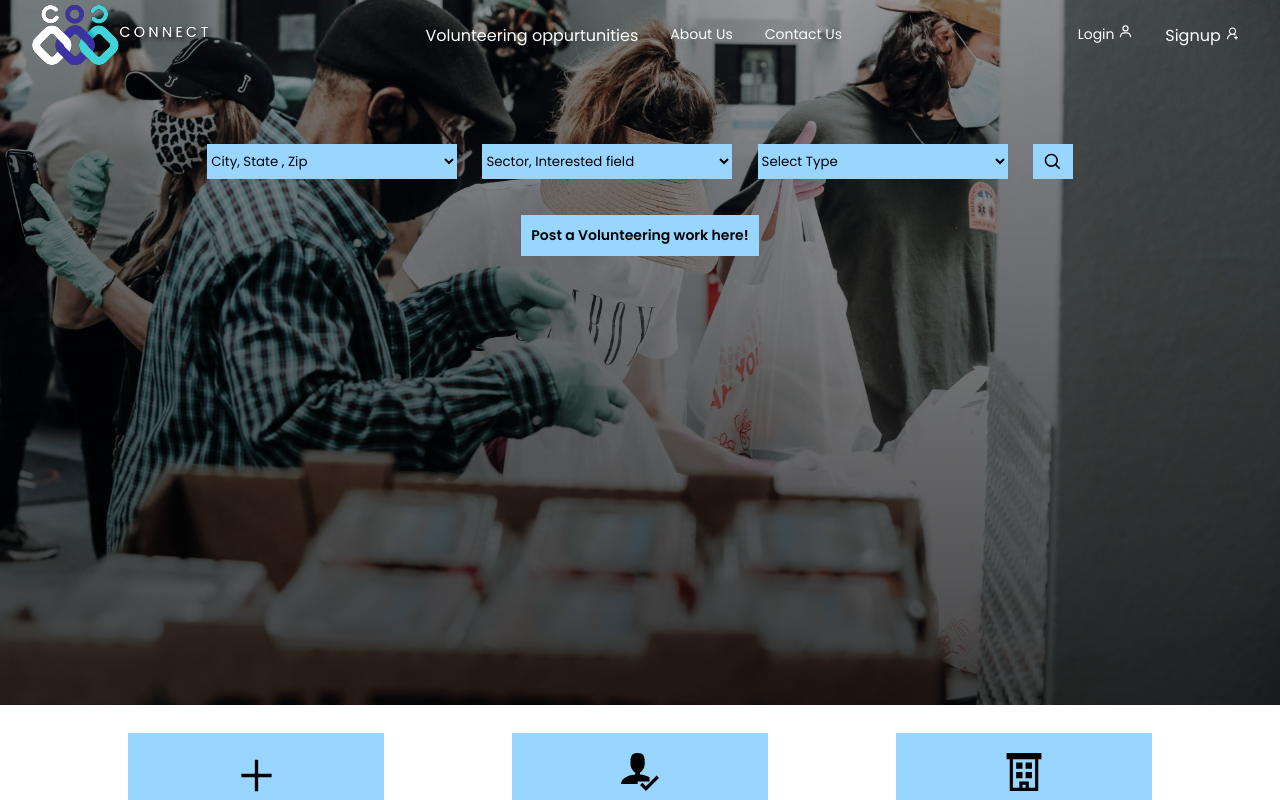
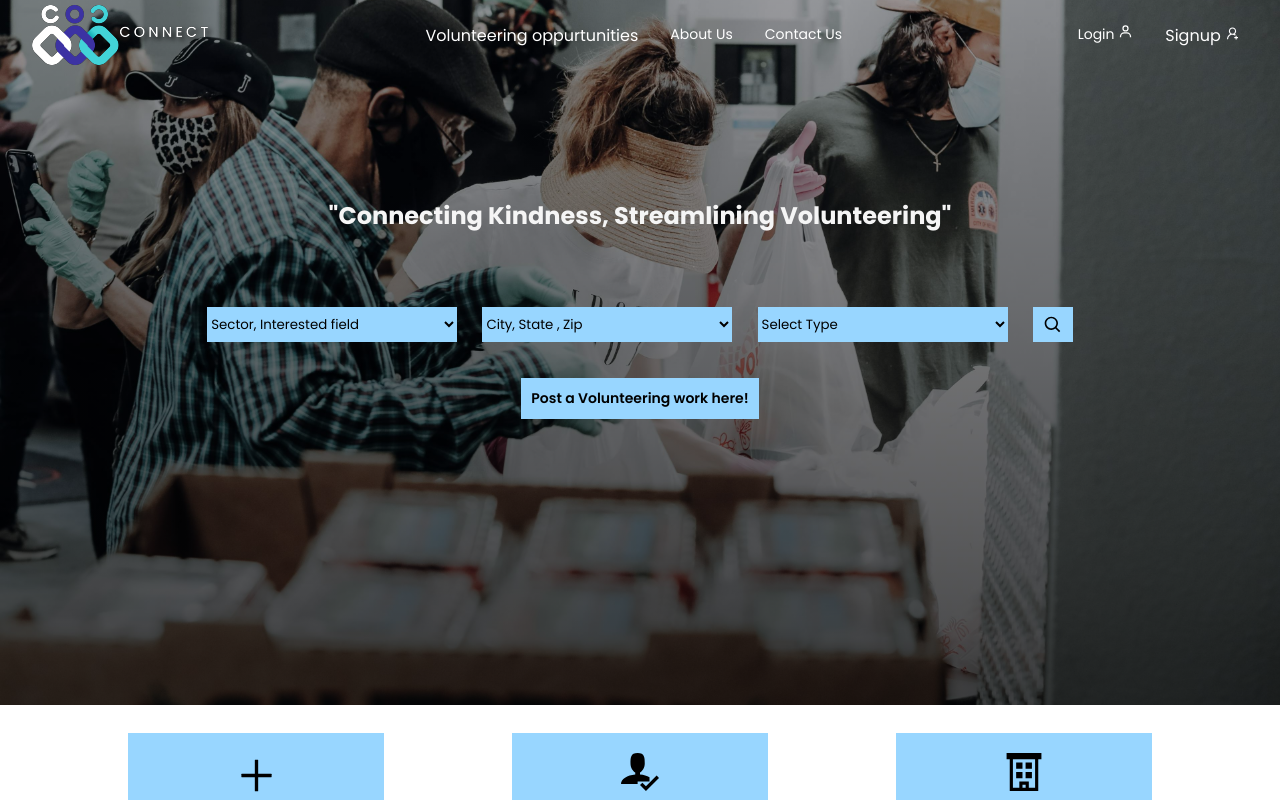
Before and after one commit to anysa-kharel/Volunteer-Management-System, a React (Create React App) app: page /home in a window 1280 px wide. Shown: the top 800 px of the page. Built offline with nearby package versions, Linux system fonts and the light colour scheme.

Commit message:
Home Page

```diff
--- a/src/pages/Home.js
+++ b/src/pages/Home.js
@@ -7,14 +7,96 @@ import { ImUserCheck } from 'react-icons/im';
 import { GrOrganization } from 'react-icons/gr';
 import { Link } from "react-router-dom";
 import './Home.css'
+import { useState } from "react";
+import { BiSearch } from "react-icons/bi";
+import Volundata from "../components/volundata";
+import SearchResults from './SearchResults';
 const Home = () => {
+
+  const [location, setLocation] = useState("");
+  const [field, setField] = useState("");
+  const [type, setType] = useState("");
+  const [searchData, setSearchData] = useState([]);
+const [click, setClick] = useState(false);
+
+const handleClick = (e) => {
+  setClick(true);
+  e.preventDefault();
+  console.log(location, field, type);
+  console.log(!location, !type);
+
+  const locationData = Volundata.filter((data) => {
+    if (!location && !field && !type) {
+      return Volundata;
+    } else if (!location && !type) {
+      return data.field === field;
+    } else if (!field && !type) {
+      return data.location === location;
+    } else if (!location && !field) {
+      return data.type === type;
+    } else if (!location) {
+      return data.type === type && data.field === field;
+    } else if (!type) {
+      return data.location === location && data.field === field;
+    } else if (!field) {
+      return data.type === type && data.location === location;
+    } else {
+      return (
+        data.field === field &&
+        data.type === type &&
+        data.location === location
+      );
+    }
+  });
+  console.log(locationData);
+  setSearchData(locationData);
+
+};
+
   return (
     <>
       <div>
         <section className='image'>
           <Navbar2 />
           <div className='form-comp'>
-            <Form />
+          <div> <h1>"Connecting Kindness, Streamlining Volunteering"</h1>
+        <form >
+          <select
+            value={field}
+            onChange={(e) => setField(e.currentTarget.value)}
+          >
+            <option value="">Sector, Interested field</option>
+            <option value="Environment">Environment</option>
+            <option value="Business">Business</option>
+            <option value="Public health">Public health</option>
+            <option value="Technology">Technology</option>
+            <option value="Others">Others</option>
+          </select>
+
+          <select
+            value={location}
+            onChange={(e) => setLocation(e.currentTarget.value)}
+          >
+            <option value="">City, State , Zip</option>
+            <option value="Kathmandu">Kathmandu</option>
+            <option value="Pokhara">Pokhara</option>
+            <option value="Baglung">Baglung</option>
+            <option value="Butwal">Butwal</option>
+          </select>
+
+          <select value={type} onChange={(e) => setType(e.currentTarget.value)}>
+            <option value="">Select Type</option>
+            <option value="Paid">Paid</option>
+            <option value="Unpaid">Unpaid</option>
+          </select>
+
+          <button onClick={handleClick}>
+            <BiSearch size={20} />
+          </button>
+        </form>
+        </div>
+
+
             <div id='post-button'><a href='#'><h2>Post a Volunteering work here!</h2></a></div>  </div>
         </section>
 
@@ -81,6 +163,8 @@ const Home = () => {
         <Footer />
       </div>
 
+
+
     </>
   )
 }
```
